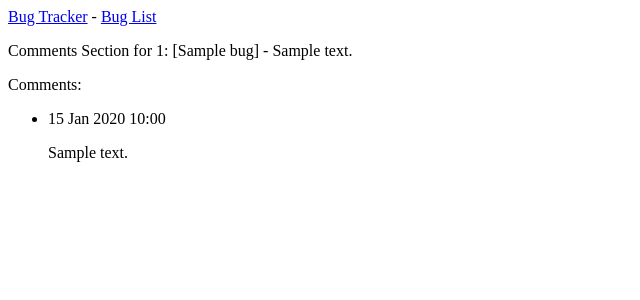
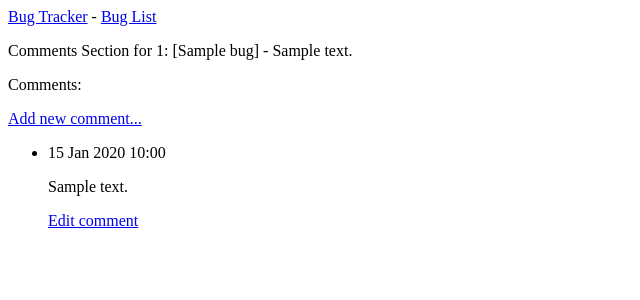
Before and after one commit to AfoD3V/Bug_Tracker, a Django app: page /bugs/1/ in a window 1280 px wide. Shown: the top 300 px of the page, without its empty margins (0-640 px from the left). Run offline with Django 5.2, Linux system fonts and the light colour scheme; tables that the repository leaves empty hold one stand-in row (values such as "Sample post").

Commit message:
Making an option to modify existing comment from user perspective

```diff
--- a/app_bug_log/templates/app_bug_log/bugs.html
+++ b/app_bug_log/templates/app_bug_log/bugs.html
@@ -11,4 +11,5 @@
     <li>No bugs to view are available yet...</li>
     {% endfor %}
 </ul>
+<a href="{% url 'app_bug_log:new_bug' %}">Add new bug</a>
 {% endblock content %}
--- a/app_bug_log/templates/app_bug_log/comment.html
+++ b/app_bug_log/templates/app_bug_log/comment.html
@@ -5,11 +5,15 @@
 <p>Comments Section for {{ bug }}</p>
 
 <p>Comments:</p>
+<p>
+    <a href="{% url 'app_bug_log:new_comment' bug.id %}">Add new comment...</a>
+</p>
 <ul>
     {% for comment in comments %}
     <li>
         <p>{{ comment.date_added|date:'d M Y H:i' }}</p>
         <p>{{ comment.text|linebreaks }}</p>
+        <p><a href="{% url 'app_bug_log:edit_comment' comment.id %}">Edit comment</a></p>
     </li>
     {% empty %}
     <li>No comments available...</li>
--- a/app_bug_log/urls.py
+++ b/app_bug_log/urls.py
@@ -11,4 +11,10 @@ urlpatterns = [
     path("bugs/", views.bugs, name="bugs"),
     # single bug page
     path("bugs/<str:bug_id>/", views.bug, name="bug"),
+    # new bug page
+    path("new_bug/", views.new_bug, name="new_bug"),
+    # new comment
+    path("new_comment/<str:bug_id>/", views.new_comment, name="new_comment"),
+    # edit comment
+    path("edit_comment/<int:comment_id>/", views.edit_comment, name="edit_comment"),
 ]
--- a/app_bug_log/views.py
+++ b/app_bug_log/views.py
@@ -1,5 +1,6 @@
-from django.shortcuts import render
-from .models import Bug
+from django.shortcuts import render, redirect
+from .models import Bug, Comment
+from .forms import BugForm, CommentForm
 
 
 def index(request):
@@ -21,3 +22,61 @@ def bug(request, bug_id):
     comments = bug.comment_set.order_by("-date_added")
     context = {"bug": bug, "comments": comments}
     return render(request, "app_bug_log/comment.html", context)
+
+
+def new_bug(request):
+    """Adding new bug"""
+    if request.method != "POST":
+        # Data is not provided, create new form
+        form = BugForm()
+    else:
+        # Data has been provided - procees following data
+        form = BugForm(data=request.POST)
+        if form.is_valid():
+            form.save()
+            return redirect("app_bug_log:bugs")
+
+    # displaying empty form
+    context = {"form": form}
+    return render(request, "app_bug_log/new_bug.html", context)
+
+
+def new_comment(request, bug_id):
+    """Adding new comment for specific bug"""
+    bug = Bug.objects.get(id=bug_id)
+
+    if request.method != "POST":
+        # Data is not provided, create new form
+        form = CommentForm()
+    else:
+        # Data has been provided - procees following data
+        form = CommentForm(data=request.POST)
+        if form.is_valid():
+            new_comment = form.save(commit=False)
+            new_comment.bug = bug
+            new_comment.save()
+            return redirect("app_bug_log:comment", bug_id=bug_id)
+
+    # display empty form
+    context = {"bug": bug, "form": form}
+    return render(request, "app_bug_log/new_comment.html", context)
+
+
+def edit_comment(request, comment_id):
+    """Editing existing comment"""
+    comment = Comment.objects.get(id=comment_id)
+    bug = comment.bug
+
+    if request.method != "POST":
+        # initial request for filling form
+        form = CommentForm(instance=comment)
+    else:
+        # POST method was requested, data has to be processed
+        form = CommentForm(instance=comment, data=request.POST)
+        if form.is_valid():
+            form.save()
+            return redirect("app_bug_log:bug", bug_id=bug.id)
+
+    # display empty form
+    context = {"comment": comment, "bug": bug, "form": form}
+    return render(request, "app_bug_log/edit_comment.html", context)
```
Also changed, not shown: app_bug_log/forms.py (+11 -3 lines), app_bug_log/templates/app_bug_log/edit_comment.html (added, +12 -0 lines), app_bug_log/templates/app_bug_log/new_bug.html (added, +12 -0 lines), app_bug_log/templates/app_bug_log/new_comment.html (added, +12 -0 lines).
